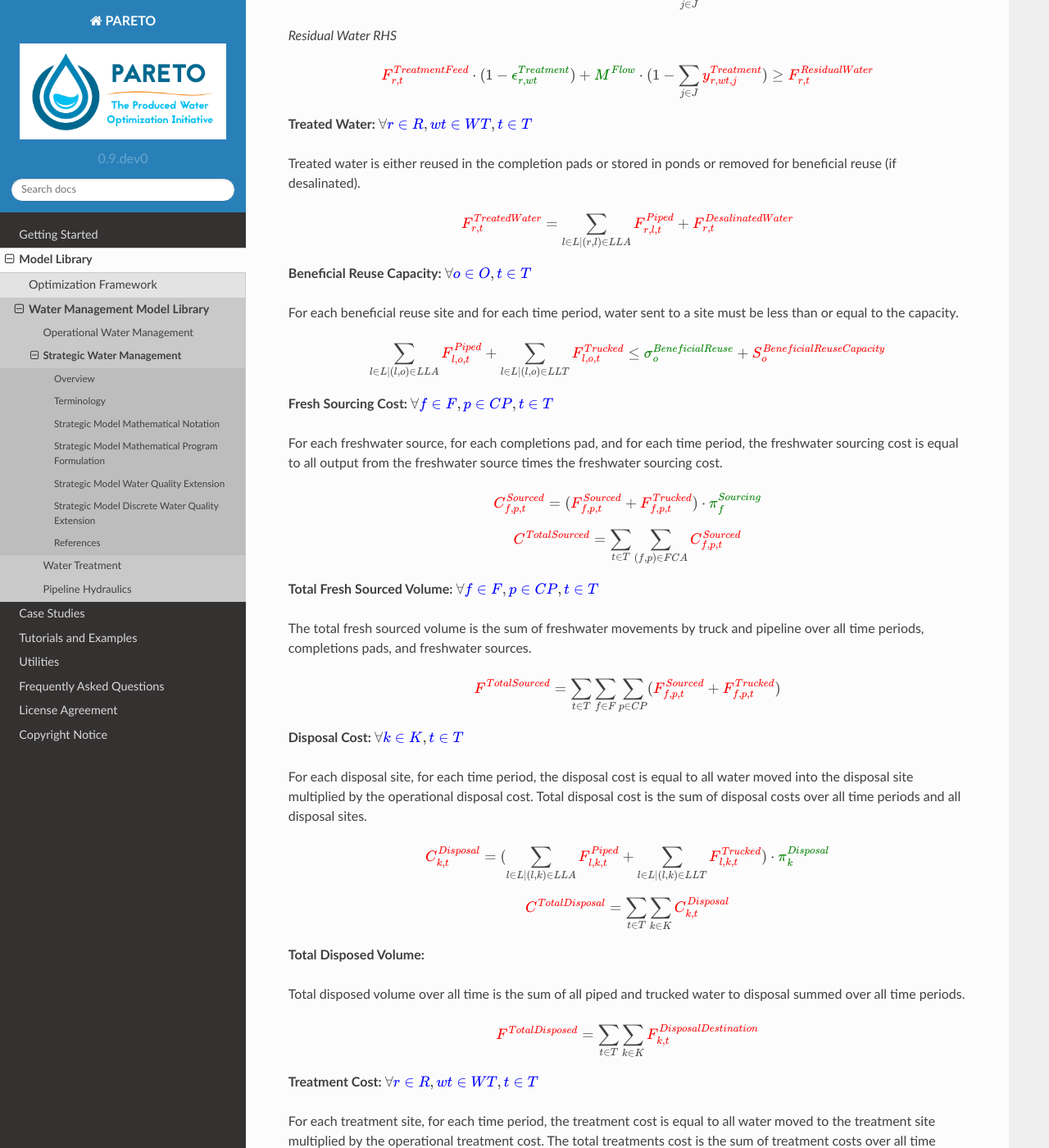
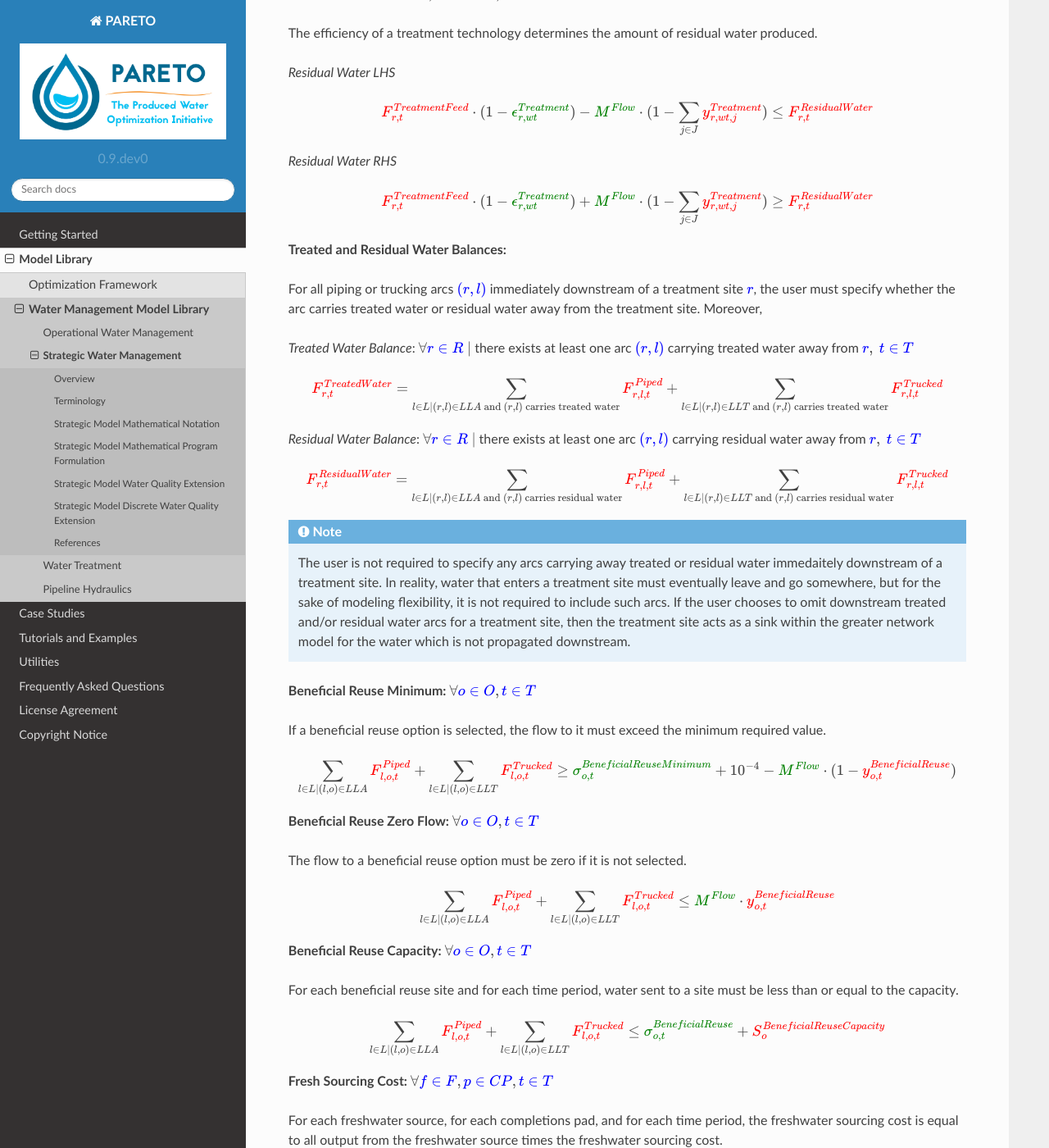
Before and after one commit to project-pareto/project-pareto, a Sphinx documentation site: the page built from docs/model_library/strategic_water_management/index.rst, in a window 1280 px wide and 1400 px high, scrolled down 17642 px. Shown: the whole window at 82% size. Built offline with Sphinx 7.4.7 and the Read the Docs theme 2.0.0, drawn with Linux system fonts in a browser that asks for light colours; some of the changed text lies outside the part shown.

Commit message:
Write documentation for simple beneficial reuse

```diff
--- a/docs/model_library/strategic_water_management/index.rst
+++ b/docs/model_library/strategic_water_management/index.rst
@@ -173,8 +173,6 @@
 
 :math:`\textcolor{red}{F_{p,t}^{PadStorageOut}}` =                  Water removed from completions pad storage
 
-:math:`\textcolor{red}{F_{r,t}^{DesalinatedWater}}` =               Water removed from system post desalination
-
 :math:`\textcolor{red}{F_{s,t}^{StorageEvaporationStream}}` =       Water at storage lost to evaporation
 
 :math:`\textcolor{red}{F_{r,t}^{TreatmentFeed}}` =       Flow of feed to a treatment site
@@ -187,12 +185,10 @@
 
 :math:`\textcolor{red}{F_{k,t}^{DisposalDestination}}` =            Water injected at disposal site
 
-:math:`\textcolor{red}{F_{o,t}^{BeneficialReuseDestination}}` =     Water delivered to beneficial reuse
+:math:`\textcolor{red}{F_{o,t}^{BeneficialReuseDestination}}` =     Water delivered to beneficial reuse option
 
 :math:`\textcolor{red}{F_{p,t}^{CompletionsDestination}}` =         All water delivered to completions pad
 
-:math:`\textcolor{red}{F_{p,t}^{BeneficialReuseDestination}}` =     Water delivered to beneficial reuse site
-
 :math:`\textcolor{red}{L_{s,t}^{Storage}}` =                        Water level at storage site at the end of time period t
 
 :math:`\textcolor{red}{L_{p,t}^{PadStorage}}` =                     Water level in completions pad storage  at the end of time period t
@@ -221,6 +217,8 @@
 
 :math:`\textcolor{red}{R_{s,t}^{Storage}}` =                        Credit for retrieving stored produced water from storage site
 
+:math:`\textcolor{red}{R_{o,t}^{BeneficialReuse}}` =                Credit for sending water to beneficial reuse
+
 :math:`\textcolor{red}{C^{TotalSourced}}` =                         Total cost of sourcing freshwater
 
 :math:`\textcolor{red}{C^{TotalDisposal}}` =                        Total cost of injecting produced water
@@ -239,6 +237,8 @@
 
 :math:`\textcolor{red}{R^{TotalStorage}}` =                         Total credit for withdrawing produced water
 
+:math:`\textcolor{red}{R^{TotalBeneficialReuse}}` =                 Total credit for sending water to beneficial reuse
+
 :math:`\textcolor{red}{D_{k,[t]}^{Capacity}}` =                     Disposal capacity in a given time period at disposal site
 
 :math:`\textcolor{red}{X_{s,[t]}^{Capacity}}` =                     Storage capacity in a given time period at storage site
@@ -283,6 +283,8 @@
 :math:`\textcolor{red}{y_{k,i,[t]}^{Disposal}}` =       New or additional disposal facility installed at disposal site with specific injection capacity
 
 :math:`\textcolor{red}{y_{l,\tilde{l},t}^{Flow}}` =         Directional flow between two locations
+
+:math:`\textcolor{red}{y_{o,t}^{BeneficialReuse}}` =         Beneficial reuse option selection
 
 ..
     :math:`\textcolor{red}{z_{l,\tilde{l},d,t}^{Pipeline}}` =   Timing of pipeline installation between one location and another location with specific diameter
@@ -314,7 +316,9 @@
 
 :math:`\textcolor{green}{\sigma_{r,wt}^{Treatment}}` =             Initial treatment capacity at treatment site
 
-:math:`\textcolor{green}{\sigma_{o}^{BeneficialReuse}}` =       Initial reuse capacity at reuse site
+:math:`\textcolor{green}{\sigma_{o,t}^{BeneficialReuseMinimum}}` =     Minimum flow that must be sent to beneficial reuse option
+
+:math:`\textcolor{green}{\sigma_{o,t}^{BeneficialReuse}}` =     Capacity of beneficial reuse option
 
 :math:`\textcolor{green}{\sigma_{f,t}^{Freshwater}}` =          Freshwater sourcing capacity at freshwater source
 
@@ -403,6 +407,8 @@
 :math:`\textcolor{green}{\pi_{s}^{Storage}}` =                  Storage deposit operational cost
 
 :math:`\textcolor{green}{\rho_{s}^{Storage}}` =                 Storage withdrawal operational credit
+
+:math:`\textcolor{green}{\rho_{o}^{BeneficialReuse}}` =                 Credit for sending water to beneficial reuse
 
 :math:`\textcolor{green}{\pi_{l,\tilde{l}}^{Pipeline}}` =               Pipeline operational cost
 
@@ -445,20 +451,20 @@
 
 .. math::
 
-    \min \ \textcolor{red}{C^{TotalSourced}}+\textcolor{red}{C^{TotalDisposal}}+\textcolor{red}{C^{TotalTreatment}}
-
-        + \textcolor{red}{C^{TotalCompletionsReuse}}+\textcolor{red}{C^{TotalPiping}}+\textcolor{red}{C^{TotalStorage}}
-
-        + \textcolor{red}{C^{TotalTrucking}}+\textcolor{green}{\alpha^{AnnualizationRate}} \cdot (\textcolor{red}{C^{DisposalCapEx}}
-
-        + \textcolor{red}{C^{StorageCapEx}}+\textcolor{red}{C^{TreatmentCapEx}}+\textcolor{red}{C^{PipelineCapEx}})
-
-        + \textcolor{red}{C^{Slack}}-\textcolor{red}{R^{TotalStorage}}
-
-
-.. math::
-
-    \max \ \textcolor{red}{F^{TotalCompletionsReuse}}/\textcolor{green}{\beta^{TotalProd}}
+    \min \ \textcolor{red}{C^{TotalSourced}} + \textcolor{red}{C^{TotalDisposal}} + \textcolor{red}{C^{TotalTreatment}}
+
+        + \textcolor{red}{C^{TotalCompletionsReuse}} + \textcolor{red}{C^{TotalPiping}} + \textcolor{red}{C^{TotalStorage}}
+
+        + \textcolor{red}{C^{TotalTrucking}} + \textcolor{green}{\alpha^{AnnualizationRate}} \cdot (\textcolor{red}{C^{DisposalCapEx}}
+
+        + \textcolor{red}{C^{StorageCapEx}} + \textcolor{red}{C^{TreatmentCapEx}} + \textcolor{red}{C^{PipelineCapEx}})
+
+        + \textcolor{red}{C^{Slack}} - \textcolor{red}{R^{TotalStorage}} - \textcolor{red}{R^{TotalBeneficialReuse}}
+
+
+.. math::
+
+    \max \ \textcolor{red}{F^{TotalCompletionsReuse}} / \textcolor{green}{\beta^{TotalProd}}
 
 
 **Annualization Rate Calculation:**
@@ -844,15 +850,41 @@
         \geq \textcolor{red}{F_{r,t}^{ResidualWater}}
 
 
-**Treated Water:** :math:`\forall \textcolor{blue}{r \in R}, \textcolor{blue}{wt \in WT}, \textcolor{blue}{t \in T}`
-
-Treated water is either reused in the completion pads or stored in ponds or removed for beneficial reuse (if desalinated).
-
-.. math::
-
-        \textcolor{red}{F_{r,t}^{TreatedWater}} =
-        \sum_{l \in L | (r, l) \in LLA}\textcolor{red}{F_{r,l,t}^{Piped}}
-        + \textcolor{red}{F_{r,t}^{DesalinatedWater}}
+**Treated and Residual Water Balances:**
+
+For all piping or trucking arcs :math:`\textcolor{blue}{(r, l)}` immediately downstream of a treatment site :math:`\textcolor{blue}{r}`, the user must specify whether the arc carries treated water or residual water away from the treatment site. Moreover,
+
+*Treated Water Balance*: :math:`\forall \textcolor{blue}{r \in R} \ |` there exists at least one arc :math:`\textcolor{blue}{(r,l)}` carrying treated water away from :math:`\textcolor{blue}{r}, \ \textcolor{blue}{t \in T}`
+
+.. math::
+        \textcolor{red}{F_{r,t}^{TreatedWater}} = \sum_{l \in L | (r, l) \in LLA \text{ and } (r,l) \text{ carries treated water}} \textcolor{red}{F_{r,l,t}^{Piped}}
+        + \sum_{l \in L | (r, l) \in LLT \text{ and } (r,l) \text{ carries treated water}} \textcolor{red}{F_{r,l,t}^{Trucked}}
+
+*Residual Water Balance*: :math:`\forall \textcolor{blue}{r \in R} \ |` there exists at least one arc :math:`\textcolor{blue}{(r,l)}` carrying residual water away from :math:`\textcolor{blue}{r}, \ \textcolor{blue}{t \in T}`
+
+.. math::
+        \textcolor{red}{F_{r,t}^{ResidualWater}} = \sum_{l \in L | (r, l) \in LLA \text{ and } (r,l) \text{ carries residual water}} \textcolor{red}{F_{r,l,t}^{Piped}}
+        + \sum_{l \in L | (r, l) \in LLT \text{ and } (r,l) \text{ carries residual water}} \textcolor{red}{F_{r,l,t}^{Trucked}}
+
+.. note:: The user is not required to specify any arcs carrying away treated or residual water immedaitely downstream of a treatment site. In reality, water that enters a treatment site must eventually leave and go somewhere, but for the sake of modeling flexibility, it is not required to include such arcs. If the user chooses to omit downstream treated and/or residual water arcs for a treatment site, then the treatment site acts as a sink within the greater network model for the water which is not propagated downstream.
+
+**Beneficial Reuse Minimum:** :math:`\forall \textcolor{blue}{o \in O}, \textcolor{blue}{t \in T}`
+
+If a beneficial reuse option is selected, the flow to it must exceed the minimum required value.
+
+.. math::
+    \sum_{l \in L | (l, o) \in LLA}\textcolor{red}{F_{l,o,t}^{Piped}}
+    + \sum_{l \in L | (l, o) \in LLT}\textcolor{red}{F_{l,o,t}^{Trucked}}
+    \geq \textcolor{green}{\sigma_{o,t}^{BeneficialReuseMinimum}} + 10^{-4} - \textcolor{green}{M^{Flow}} \cdot (1 - \textcolor{red}{y_{o,t}^{BeneficialReuse}})
+
+**Beneficial Reuse Zero Flow:** :math:`\forall \textcolor{blue}{o \in O}, \textcolor{blue}{t \in T}`
+
+The flow to a beneficial reuse option must be zero if it is not selected.
+
+.. math::
+    \sum_{l \in L | (l, o) \in LLA}\textcolor{red}{F_{l,o,t}^{Piped}}
+    + \sum_{l \in L | (l, o) \in LLT}\textcolor{red}{F_{l,o,t}^{Trucked}}
+    \leq \textcolor{green}{M^{Flow}} \cdot \textcolor{red}{y_{o,t}^{BeneficialReuse}}
 
 **Beneficial Reuse Capacity:** :math:`\forall \textcolor{blue}{o \in O}, \textcolor{blue}{t \in T}`
 
@@ -862,7 +894,7 @@
 
     \sum_{l \in L | (l, o) \in LLA}\textcolor{red}{F_{l,o,t}^{Piped}}
         + \sum_{l \in L | (l, o) \in LLT}\textcolor{red}{F_{l,o,t}^{Trucked}}
-        \leq \textcolor{green}{\sigma_{o}^{BeneficialReuse}}
+        \leq \textcolor{green}{\sigma_{o,t}^{BeneficialReuse}}
         + \textcolor{red}{S_{o}^{BeneficialReuseCapacity}}
 
 
@@ -1002,10 +1034,9 @@
 
 **Storage Withdrawal Credit:** :math:`\forall \textcolor{blue}{s \in S}, \textcolor{blue}{t \in T}`
 
-Credits from withdrawing from storage is equal to the total volume of water moved out from storage multiplied by the storage operation credit rate.
-
-.. math::
-
+Credit from withdrawing from storage is equal to the volume of water moved out from storage multiplied by the storage operation credit rate.
+
+.. math::
     \textcolor{red}{R_{s,t}^{Storage}}
         = (\sum_{l \in L | (s, l) \in LLA}\textcolor{red}{F_{s,l,t}^{Piped}}
         + \sum_{l \in L | (s, l) \in LLT}\textcolor{red}{F_{s,l,t}^{Trucked}}) \cdot \textcolor{green}{\rho_{s}^{Storage}}
@@ -1013,6 +1044,19 @@
 .. math::
     \textcolor{red}{R^{TotalStorage}} = \sum_{t \in T}\sum_{s \in S}\textcolor{red}{R_{s,t}^{Storage}}
 
+
+**Beneficial Reuse Credit:** :math:`\forall \textcolor{blue}{o \in O}, \textcolor{blue}{t \in T}`
+
+Credit for sending water to beneficial reuse is equal to the volume of water sent to beneficial reuse multiplied by the beneficial reuse credit rate.
+
+.. math::
+    \textcolor{red}{R_{o,t}^{BeneficialReuse}}
+        = (\sum_{l \in L | (l, o) \in LLA}\textcolor{red}{F_{l,o,t}^{Piped}}
+        + \sum_{l \in L | (l, o) \in LLT}\textcolor{red}{F_{l,o,t}^{Trucked}}) \cdot \textcolor{green}{\rho_{o}^{BeneficialReuse}}
+
+.. math::
+    \textcolor{red}{R^{TotalBeneficialReuse}} = \sum_{t \in T}\sum_{o \in O}\textcolor{red}{R_{o,t}^{BeneficialReuse}}
+
 ..
     **Pad Storage Cost:** :math:`\forall \textcolor{blue}{l \in L}, \textcolor{blue}{\tilde{l} \in L}, \textcolor{blue}{t \in T}`
 
@@ -1143,33 +1187,6 @@
 
 
 **Logic Constraints for Desalination:**
-
-Desalinated water is not reused for completions pad demand or stored in the storage
-
-:math:`\forall \textcolor{blue}{r \in R}, \textcolor{blue}{t \in T}`
-
-.. math::
-
-    \sum_{p \in CP | (r, p) \in RCA}\textcolor{red}{F_{r,p,t}^{Piped}}
-        + \sum_{s \in S | (r, s) \in RSA}\textcolor{red}{F_{r,s,t}^{Piped}}
-        \leq \textcolor{green}{M^{Flow}} \cdot (1 -
-        \sum_{j \in J, wt \in WT | \textcolor{green}{\chi_{b}^{DesalinationTechnology}}}
-        \textcolor{red}{y_{r,wt,j}^{Treatment}})
-
-
-Treated water (but not desalinated) is reused for completions pad demand or stored in the storage.
-If desalination technology is not selected, then the amount of desalinated water is set to zero.
-
-
-:math:`\forall \textcolor{blue}{r \in R}, \textcolor{blue}{t \in T}`
-
-.. math::
-
-    \textcolor{red}{F_{r,t}^{DesalinatedWater}}
-        \leq \textcolor{green}{M^{Flow}} \cdot
-        \sum_{j \in J, wt \in WT | \textcolor{green}{\chi_{b}^{DesalinationTechnology}}}
-        \textcolor{red}{y_{r,wt,j}^{Treatment}}
-
 
 Desalination technology is assigned to a pre-determined site.
 
```
Also changed, not shown: 1 other file.
